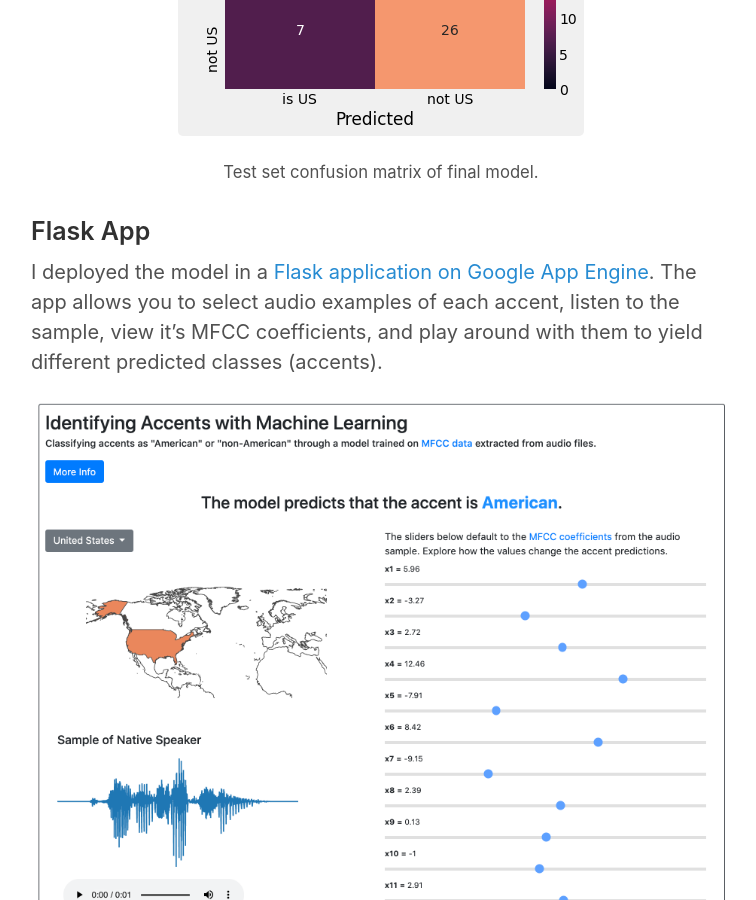
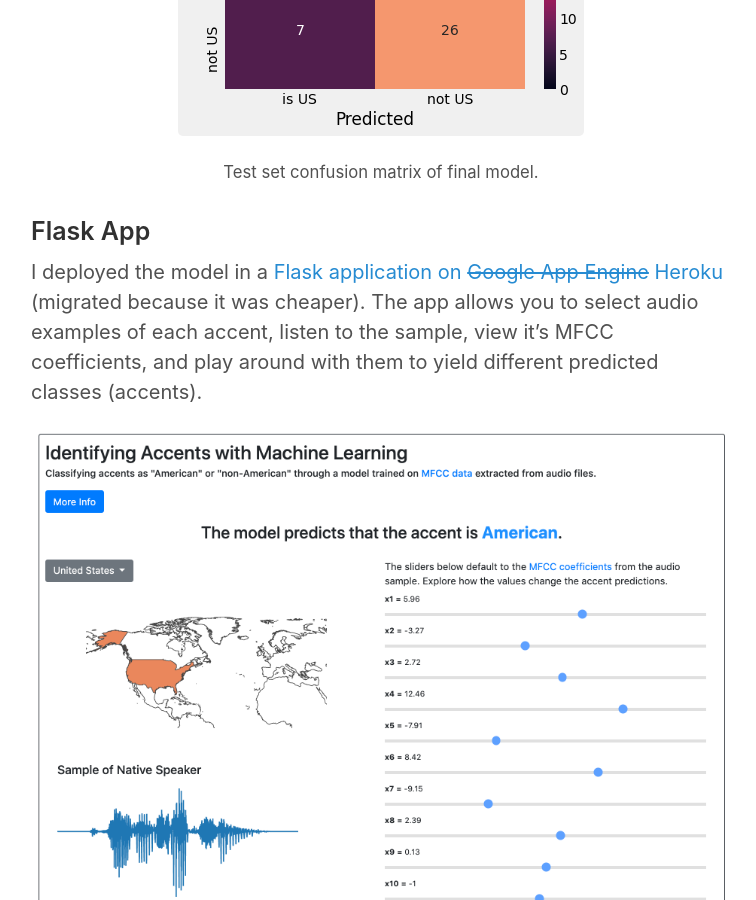
Before and after one commit to stephenjkaplan/stephenjkaplan.github.io, a Jekyll site: the page built from _posts/2020-08-25-speech-accent-classifier.md, in a window 1280 px wide and 900 px high, scrolled down 7577 px. Shown: the whole window, without its empty margins (259-1015 px from the left). Built offline with Jekyll 4.4.1, drawn with Linux system fonts in a browser that asks for light colours.

Commit message:
updated blog post for accent classification to reflect migration of app to Heroku

```diff
--- a/_posts/2020-08-25-speech-accent-classifier.md
+++ b/_posts/2020-08-25-speech-accent-classifier.md
@@ -193,7 +193,7 @@ Test set confusion matrix of final model.
 
 ### Flask App
 
-I deployed the model in a [Flask application on Google App Engine](https://accent-identification.appspot.com/){:target="_blank"}.
+I deployed the model in a [Flask application on ~~Google App Engine~~ Heroku](https://speech-accent-classifier.herokuapp.com/){:target="_blank"} (migrated because it was cheaper).
 The app allows you to select audio examples of each accent, listen to the sample, view it's MFCC coefficients, and
 play around with them to yield different predicted classes (accents).
 
```
